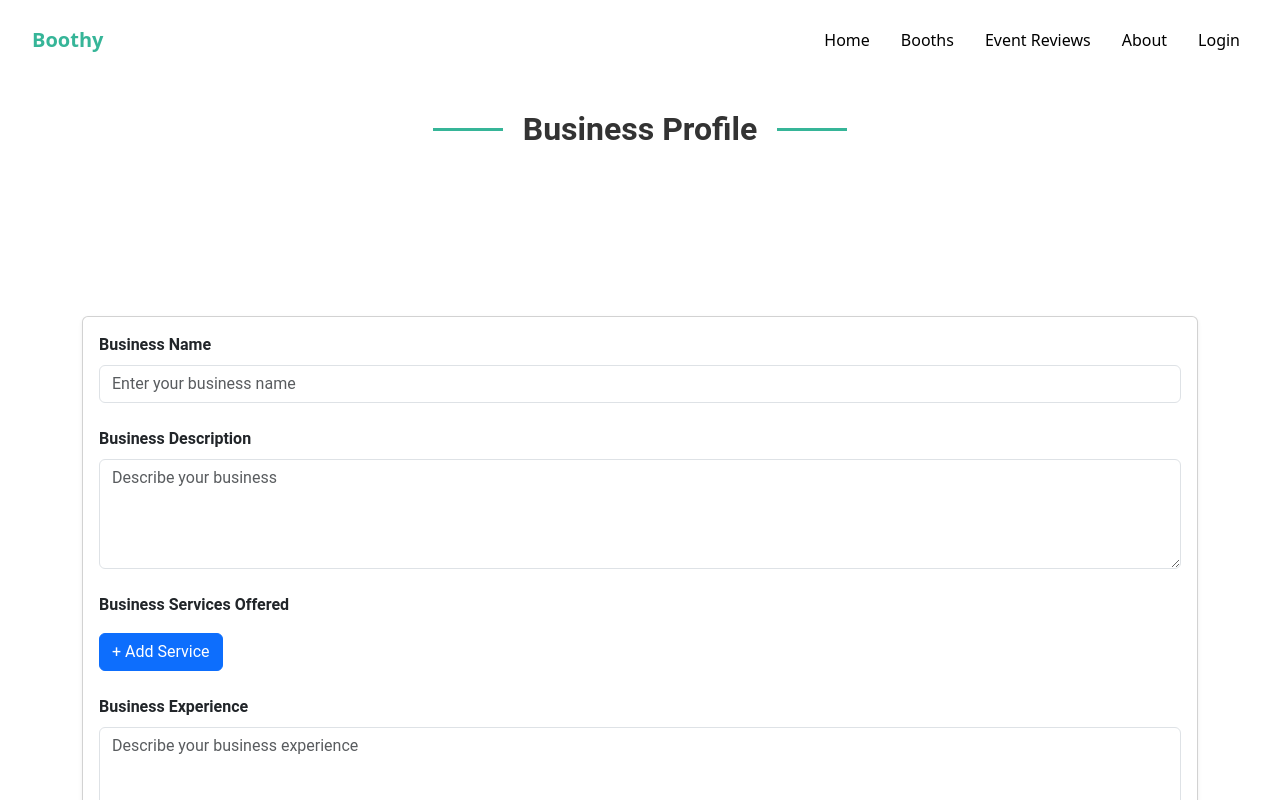
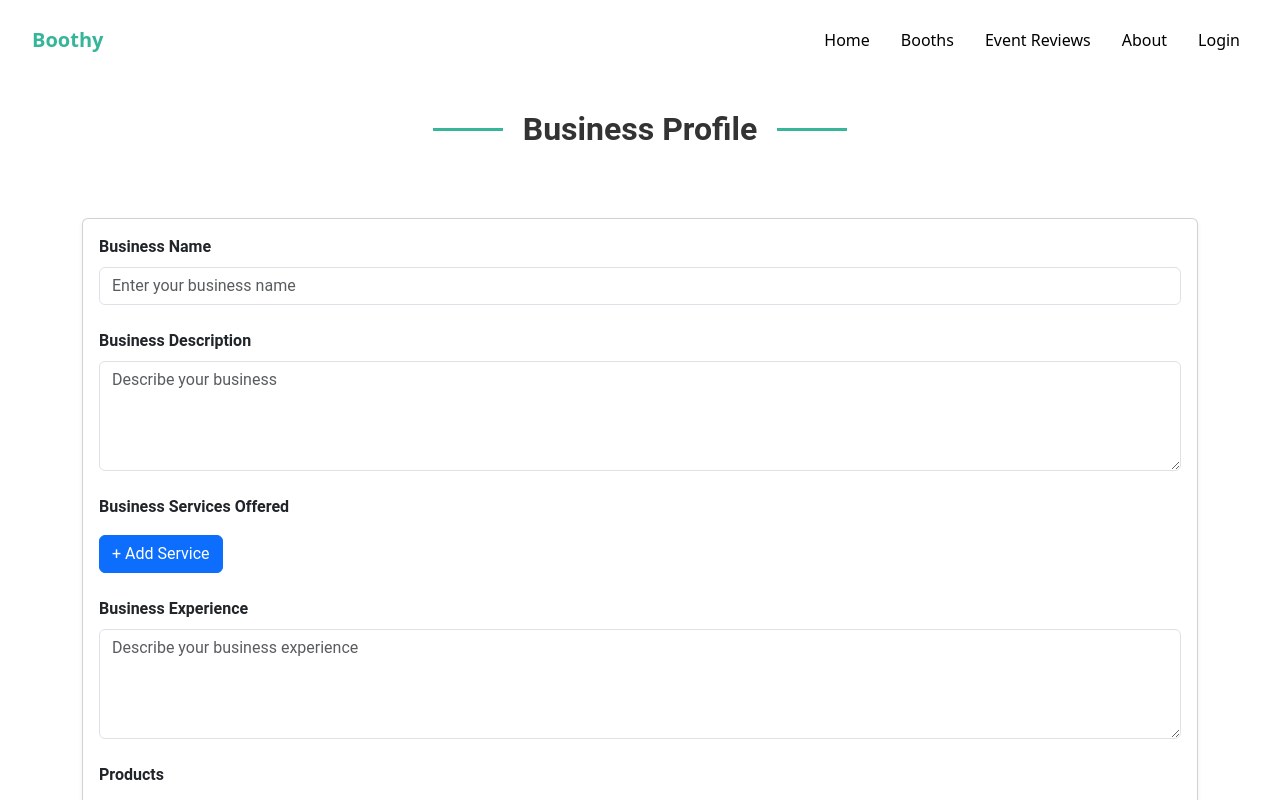
Before and after one commit to PeachyMangoz/VenueVibe, a Vue app in the folder VenueVibe/frontend/: page /businessprofile in a window 1280 px wide. Shown: the top 800 px of the page. Built offline with nearby package versions, Linux system fonts and the light colour scheme; a web font is replaced by a local one.

Commit message:
Update BusinessProfile.vue

```diff
--- a/VenueVibe/frontend/src/views/BusinessProfile.vue
+++ b/VenueVibe/frontend/src/views/BusinessProfile.vue
@@ -8,7 +8,7 @@
       </div>
     </h2>
   </div>
-  <div class="container py-5">
+  <div class="container pb-5">
     <div v-if="loading" class="position-absolute top-0 start-0 w-100 h-100 d-flex justify-content-center align-items-center bg-white bg-opacity-75" style="z-index: 1000;">
       <div class="spinner-border text-primary" role="status">
         <span class="visually-hidden">Loading...</span>
@@ -379,7 +379,7 @@ export default {
 <style scoped>
 .section-title {
   text-align: center;
-  margin-bottom: 50px;
+  margin-bottom: 0px;
   padding: 30px 0;
 }
 
```
